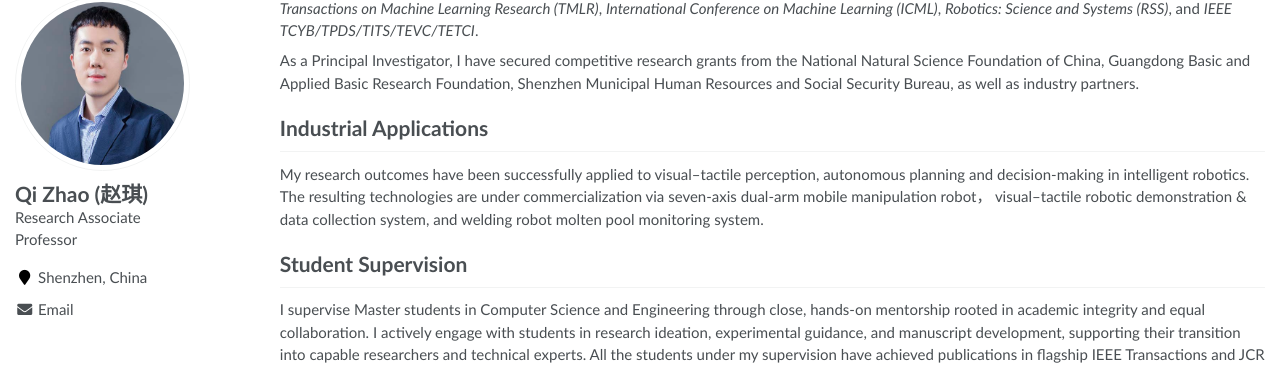
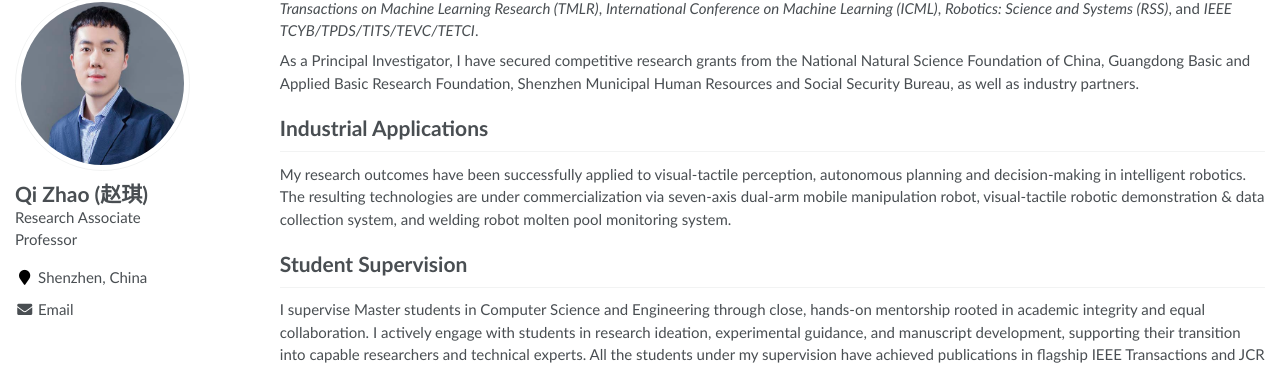
Before and after one commit to auto4opt/auto4opt, a Jekyll site: the page built from _pages/about.md, in a window 1280 px wide and 900 px high, scrolled down 323 px. Shown: the part 95-460 px from the top of the window. Built offline with Jekyll 4.4.1, drawn with Linux system fonts in a browser that asks for light colours.

```diff
--- a/_pages/about.md
+++ b/_pages/about.md
@@ -31,7 +31,7 @@ As a Principal Investigator, I have secured competitive research grants from the
 
 
 # Industrial Applications
-My research outcomes have been successfully applied to visual–tactile perception, autonomous planning and decision-making in intelligent robotics. The resulting technologies are under commercialization via seven-axis dual-arm mobile manipulation robot， visual–tactile robotic demonstration & data collection system, and welding robot molten pool monitoring system.
+My research outcomes have been successfully applied to visual-tactile perception, autonomous planning and decision-making in intelligent robotics. The resulting technologies are under commercialization via seven-axis dual-arm mobile manipulation robot, visual-tactile robotic demonstration & data collection system, and welding robot molten pool monitoring system.
 
 
 # Student Supervision
```
